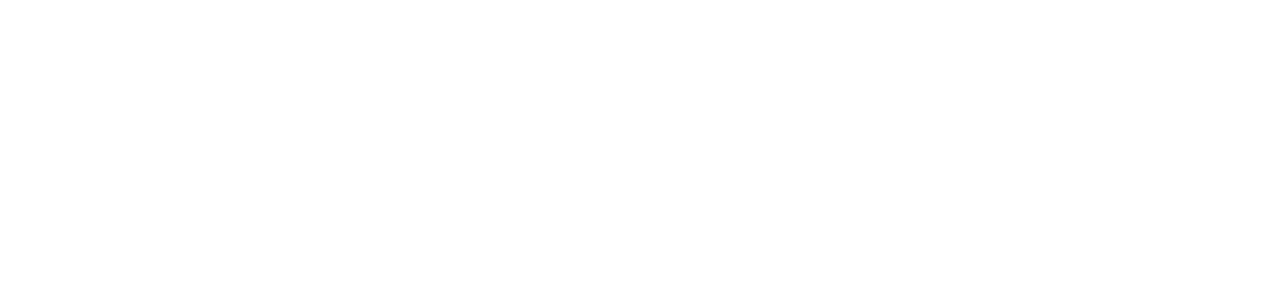
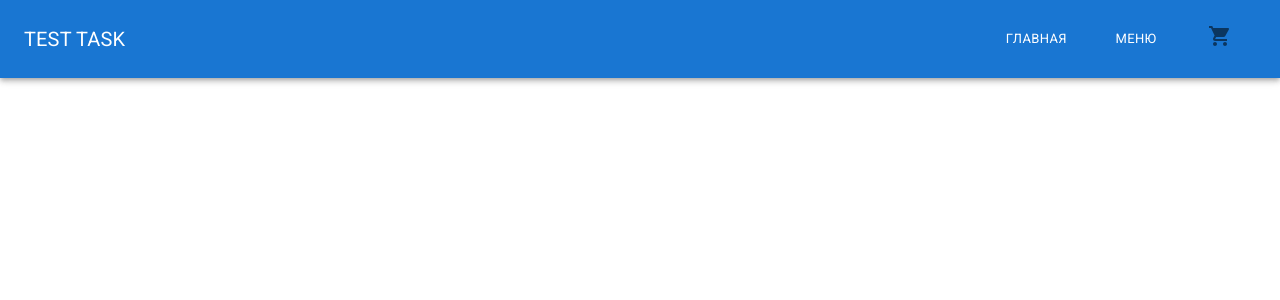
Before and after one commit to BigMacKil1er/apptrix, a React (Vite) app: page / in a window 1280 px wide. Before the commit this address had no page. Shown: the top 300 px of the page. Built offline with nearby package versions, Linux system fonts and the light colour scheme.

Commit message:
Added the first path, a preliminary site header

```diff
--- a/src/app/main_router.tsx
+++ b/src/app/main_router.tsx
@@ -1,11 +1,12 @@
 
-import { Routes } from "react-router-dom";
+import { Route, Routes } from "react-router-dom";
+import { MainPage } from "../pages/ui/MainPage";
 
 const MainRouter: React.FC = () => {
   return (
     <Routes>
       {/* <Route path={LOG_IN} element={<SignIn />} /> */}
-
+      <Route path='/' element={<MainPage />} />
     </Routes>
   );
 };
--- /dev/null
+++ b/src/features/ui/header/index.ts
@@ -0,0 +1 @@
+export {Header} from './ui/Header'
--- /dev/null
+++ b/src/features/ui/header/ui/Header.tsx
@@ -0,0 +1,88 @@
+import { AppBar, Box, Button, Checkbox, Grid, List, ListItem, Toolbar, Typography } from "@mui/material";
+import IconButton from '@mui/material/IconButton';
+import ShoppingCartIcon from '@mui/icons-material/ShoppingCart';
+import MenuIcon from '@mui/icons-material/Menu';
+import MenuOpenIcon from '@mui/icons-material/MenuOpen';
+
+const styles = {
+    checkbox: {
+        mr: 2,
+        display: { sm: 'none' },
+        '&.Mui-checked': {
+            color: 'white',
+            '& + .checkbox-box': {
+                opacity: 1,
+                transform: 'scale(1)'
+            }
+        }
+    },
+    box: {
+        '@media (max-width: 600px)': {
+            width: '100%',
+            height: '100vh',
+            display: 'flex',
+            justifyContent: 'center',
+            alignItems: 'center',
+            position: 'absolute',
+            top: 60,
+            right: 0,
+            background: '#00000063',
+            opacity: 0,
+            transition: 'opacity 600ms',
+            transform: 'scale(0)',
+        },
+        '&.checked': {
+            opacity: 1,
+            transform: 'scale(1)'
+          }
+    }
+}
+
+export const Header = () => {
+    const stylesButton = {
+        color: 'white',
+        '&hover': {
+            filter: 'blur(3px)'
+        }
+    }
+    return (
+        <Grid>
+            <AppBar component="nav" position="static">
+                <Toolbar>
+                    <Typography
+                        variant="h6"
+                        component="div"
+                        sx={{ flexGrow: 1 }}>
+                            TEST TASK
+                    </Typography>
+                    <Checkbox sx={styles.checkbox}
+                        inputProps={{ 'aria-label': 'controlled' }}
+                        icon={<MenuIcon />}
+                        checkedIcon={<MenuOpenIcon />}/>
+                    <Box className="checkbox-box" sx={styles.box}>
+                        <List sx={{display: {sm: 'flex', xs: 'block'}}}>
+                            <ListItem>
+                                <Button variant="text" sx={stylesButton} size="small">
+                                    Главная
+                                </Button>
+                            </ListItem>
+                            <ListItem>
+                                <Button sx={{color: 'white'}} size="small">
+                                    Меню
+                                </Button>
+                            </ListItem>
+                            <ListItem>
+                                <IconButton sx={{display: {xs: 'none', sm: 'block'}}}>
+                                    <ShoppingCartIcon />
+                                </IconButton>
+                                <Button variant="text" sx={{...stylesButton, display: {xs: 'block', sm: 'none'}}} size="small">
+                                    Корзина
+                                </Button>
+                            </ListItem>
+                        </List>
+                    </Box>
+                </Toolbar>
+            </AppBar>
+        </Grid>
+    );
+};
--- /dev/null
+++ b/src/pages/ui/MainPage.tsx
@@ -0,0 +1,9 @@
+import { MainPageLayout } from "../../widgets/ui/layout_main";
+
+export const MainPage = () => {
+    return (
+        <>
+        <MainPageLayout/>
+        </>
+    );
+};
--- /dev/null
+++ b/src/widgets/ui/layout_main/index.ts
@@ -0,0 +1 @@
+export {MainPageLayout} from './ui/MainPageLayout'
--- /dev/null
+++ b/src/widgets/ui/layout_main/ui/MainPageLayout.tsx
@@ -0,0 +1,9 @@
+import {Grid} from '@mui/material'
+import { Header } from '../../../../features/ui/header';
+export const MainPageLayout = () => {
+    return (
+        <Grid>
+            <Header/>
+        </Grid>
+    );
+};
```
